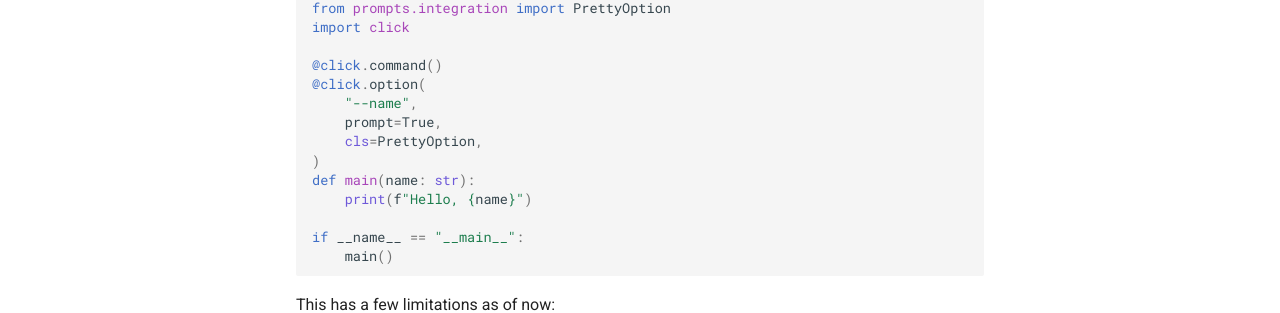
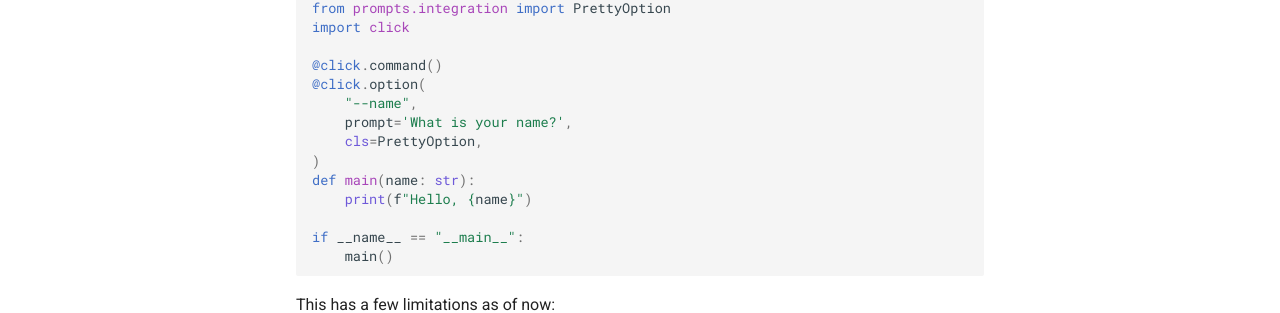
Before and after one commit to ZeroIntensity/prompts.py, an MkDocs documentation site: the page built from docs/click.md, in a window 1280 px wide and 1069 px high. Shown: the part 499-812 px from the top of the window. Built offline with MkDocs 1.6.1 and Material for MkDocs 9.7.7, drawn with Linux system fonts in a browser that asks for light colours; comment, search, counter and statistics services are not loaded.

Commit message:
Update click.md

```diff
--- a/docs/click.md
+++ b/docs/click.md
@@ -19,7 +19,7 @@ import click
 @click.command()
 @click.option(
     "--name",
-    prompt=True,
+    prompt='What is your name?',
     cls=PrettyOption,
 )
 def main(name: str):
```
